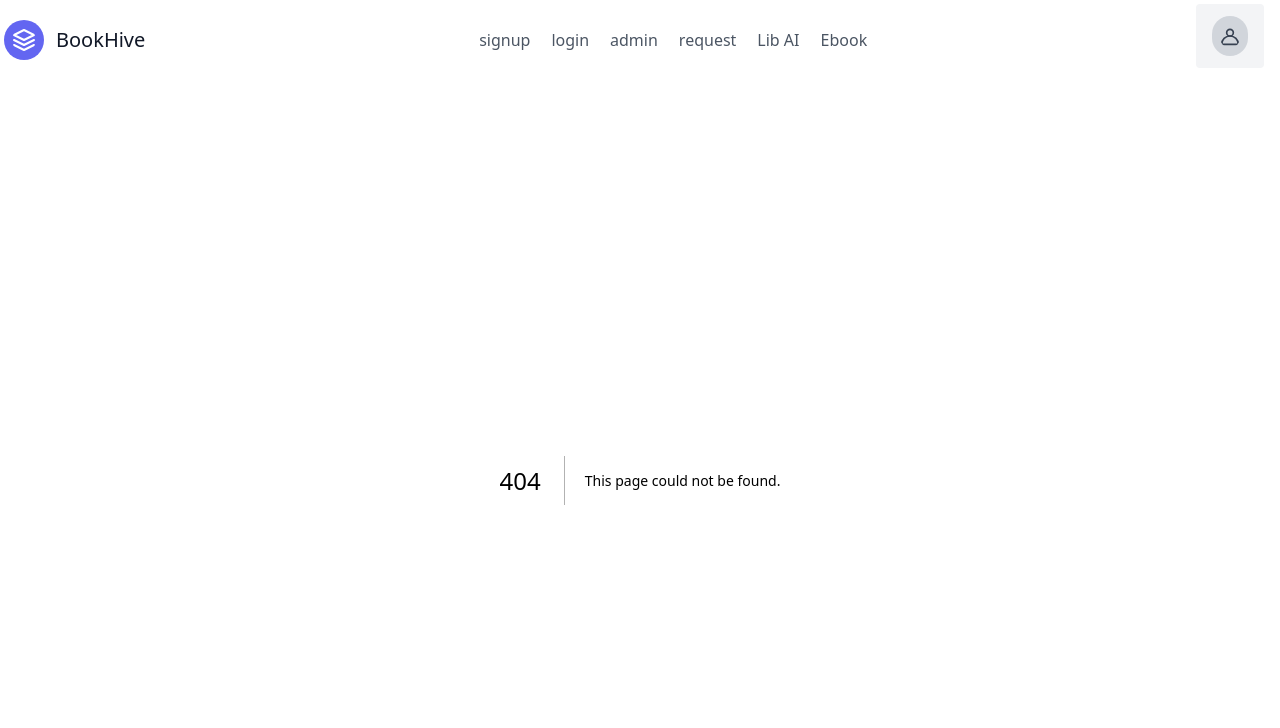
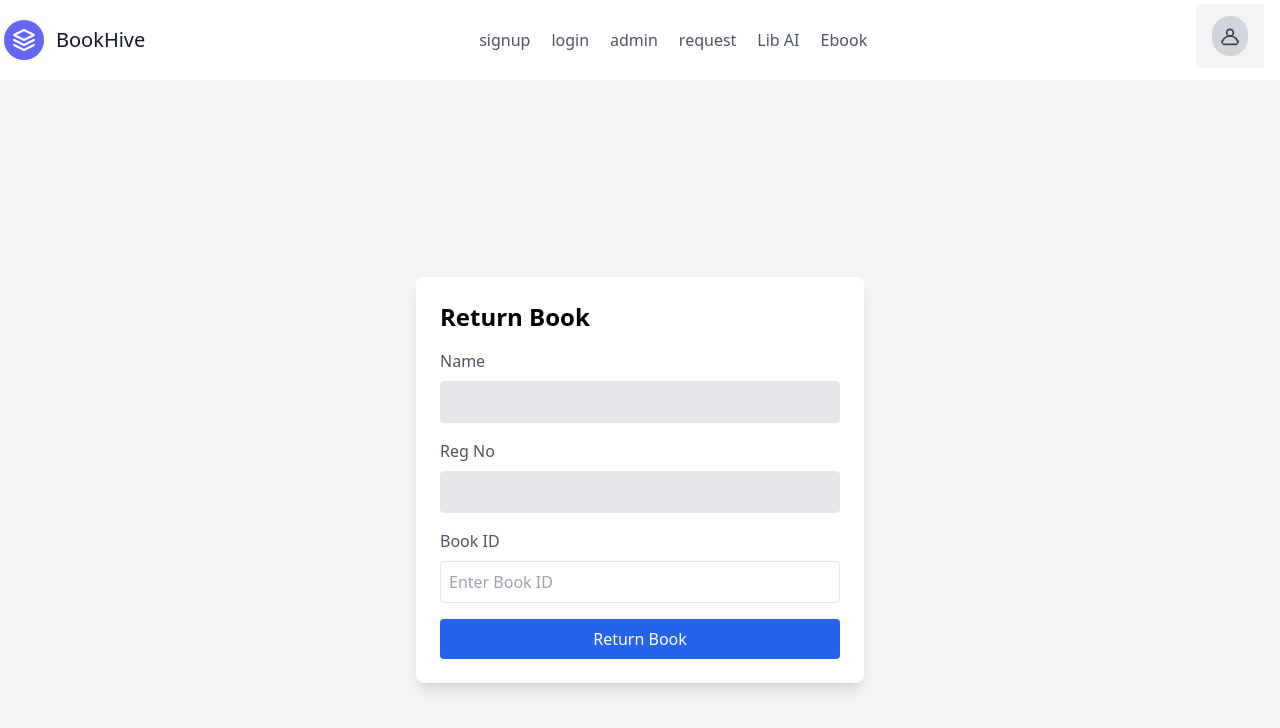
Before and after one commit to kjkrishnakj/libathon, a Next.js app: page /return in a window 1280 px wide. Before the commit this address had no page. Shown: the top 728 px of the page. Built offline with nearby package versions, Linux system fonts and the light colour scheme.

Commit message:
book return and penalty commit

```diff
--- a/components/AdminIssue.js
+++ b/components/AdminIssue.js
@@ -1,3 +1,49 @@
+// import { useEffect, useState } from "react";
+
+// export default function AdminIssuedBooks() {
+//     const [issues, setIssues] = useState([]);
+
+//     useEffect(() => {
+//         const fetchIssues = async () => {
+//             const response = await fetch("/api/addIssue");
+//             const data = await response.json();
+//             setIssues(data);
+//         };
+
+//         fetchIssues();
+//     }, []);
+
+//     return (
+//         <div className="p-4">
+//             <h2 className="text-xl font-bold mb-4">Issued Books</h2>
+//             <table className="min-w-full bg-white border border-gray-300">
+//                 <thead>
+//                     <tr className="bg-gray-200">
+//                         <th className="border px-4 py-2">Title</th>
+//                         <th className="border px-4 py-2">Student Name</th>
+//                         <th className="border px-4 py-2">Issue Date</th>
+//                         <th className="border px-4 py-2">Return Date</th>
+//                         <th className="border px-4 py-2">Penalty</th>
+//                         <th className="border px-4 py-2">Returned</th>
+//                     </tr>
+//                 </thead>
+//                 <tbody>
+//                     {issues.map((issue) => (
+//                         <tr key={issue._id} className="border">
+//                             <td className="border px-4 py-2">{issue.title}</td>
+//                             <td className="border px-4 py-2">{issue.sname}</td>
+//                             <td className="border px-4 py-2">{new Date(issue.idate).toLocaleDateString()}</td>
+//                             <td className="border px-4 py-2">{new Date(issue.rdate).toLocaleDateString()}</td>
+//                             <td className="border px-4 py-2">{issue.penalty}</td>
+//                             <td className="border px-4 py-2">{issue.rs ? "Yes" : "No"}</td>
+//                         </tr>
+//                     ))}
+//                 </tbody>
+//             </table>
+//         </div>
+//     );
+// }
+
 import { useEffect, useState } from "react";
 
 export default function AdminIssuedBooks() {
@@ -35,7 +81,13 @@ export default function AdminIssuedBooks() {
                             <td className="border px-4 py-2">{new Date(issue.idate).toLocaleDateString()}</td>
                             <td className="border px-4 py-2">{new Date(issue.rdate).toLocaleDateString()}</td>
                             <td className="border px-4 py-2">{issue.penalty}</td>
-                            <td className="border px-4 py-2">{issue.rs ? "Yes" : "No"}</td>
+                            <td
+                                className={`border px-4 py-2 text-white font-bold ${
+                                    issue.rs ? "bg-green-500" : "bg-red-500"
+                                }`}
+                            >
+                                {issue.rs ? "Yes" : "No"}
+                            </td>
                         </tr>
                     ))}
                 </tbody>
--- /dev/null
+++ b/pages/api/return.js
@@ -0,0 +1,44 @@
+// pages/api/return.js
+import connectDb from "../../middleware/mongoose";
+import Issue from "../../models/Issue";
+
+const handler = async (req, res) => {
+    if (req.method === 'POST') {
+        try {
+            const { bid, sid } = req.body;
+
+            let issue = await Issue.findOne({ bid, sid });
+            if (!issue) {
+                return res.status(404).json({ error: "No record found!" });
+            }
+
+            if (issue.rs) {
+                return res.status(400).json({ error: "Book already returned!" });
+            }
+
+            // Calculate penalty
+            let today = new Date();
+            let returnDate = new Date(issue.rdate);
+            let penaltyAmount = 0;
+
+            if (today > returnDate) {
+                let daysLate = Math.ceil((today - returnDate) / (1000 * 60 * 60 * 24));
+                penaltyAmount = daysLate * 10;
+            }
+
+            // Update issue record
+            issue.rs = true;
+            issue.penalty = penaltyAmount;
+            await issue.save();
+
+            return res.status(200).json({ success: true, penalty: penaltyAmount });
+
+        } catch (error) {
+            return res.status(500).json({ error: error.message });
+        }
+    }
+
+    return res.status(400).json({ error: "Invalid request method" });
+};
+
+export default connectDb(handler);
--- /dev/null
+++ b/pages/return.js
@@ -0,0 +1,85 @@
+"use client";
+import { useState, useEffect } from "react";
+
+const ReturnBook = () => {
+    const [name, setName] = useState("");
+    const [regNo, setRegNo] = useState("");
+    const [bookId, setBookId] = useState("");
+    const [message, setMessage] = useState("");
+    const [penalty, setPenalty] = useState(null);
+
+    useEffect(() => {
+        setName(localStorage.getItem("sname") || "");
+        setRegNo(localStorage.getItem("rno") || "");
+    }, []);
+
+    const handleReturn = async () => {
+        if (!bookId) {
+            setMessage("Please enter a Book ID!");
+            return;
+        }
+
+        try {
+            const res = await fetch("/api/return", {
+                method: "POST",
+                headers: { "Content-Type": "application/json" },
+                body: JSON.stringify({ bid: bookId, sid: regNo }),
+            });
+
+            const data = await res.json();
+            if (res.ok) {
+                setMessage("Book returned successfully!");
+                setPenalty(data.penalty);
+            } else {
+                setMessage(data.error);
+            }
+        } catch (error) {
+            setMessage("Error returning book!");
+        }
+    };
+
+    return (
+        <div className="flex flex-col items-center justify-center min-h-screen bg-gray-100 p-4">
+            <div className="bg-white p-6 rounded-lg shadow-lg w-full max-w-md">
+                <h2 className="text-2xl font-bold mb-4">Return Book</h2>
+
+                <label className="block mb-2 text-gray-600">Name</label>
+                <input
+                    type="text"
+                    value={name}
+                    disabled
+                    className="w-full p-2 mb-4 border rounded bg-gray-200"
+                />
+
+                <label className="block mb-2 text-gray-600">Reg No</label>
+                <input
+                    type="text"
+                    value={regNo}
+                    disabled
+                    className="w-full p-2 mb-4 border rounded bg-gray-200"
+                />
+
+                <label className="block mb-2 text-gray-600">Book ID</label>
+                <input
+                    type="text"
+                    value={bookId}
+                    onChange={(e) => setBookId(e.target.value)}
+                    className="w-full p-2 mb-4 border rounded"
+                    placeholder="Enter Book ID"
+                />
+
+                <button
+                    onClick={handleReturn}
+                    className="w-full bg-blue-600 text-white py-2 rounded hover:bg-blue-700 transition"
+                >
+                    Return Book
+                </button>
+
+                {message && <p className="mt-4 text-center text-red-600">{message}</p>}
+                {penalty !== null && <p className="mt-2 text-center font-bold">Penalty: ₹{penalty}</p>}
+            </div>
+        </div>
+    );
+};
+
+export default ReturnBook;
```
